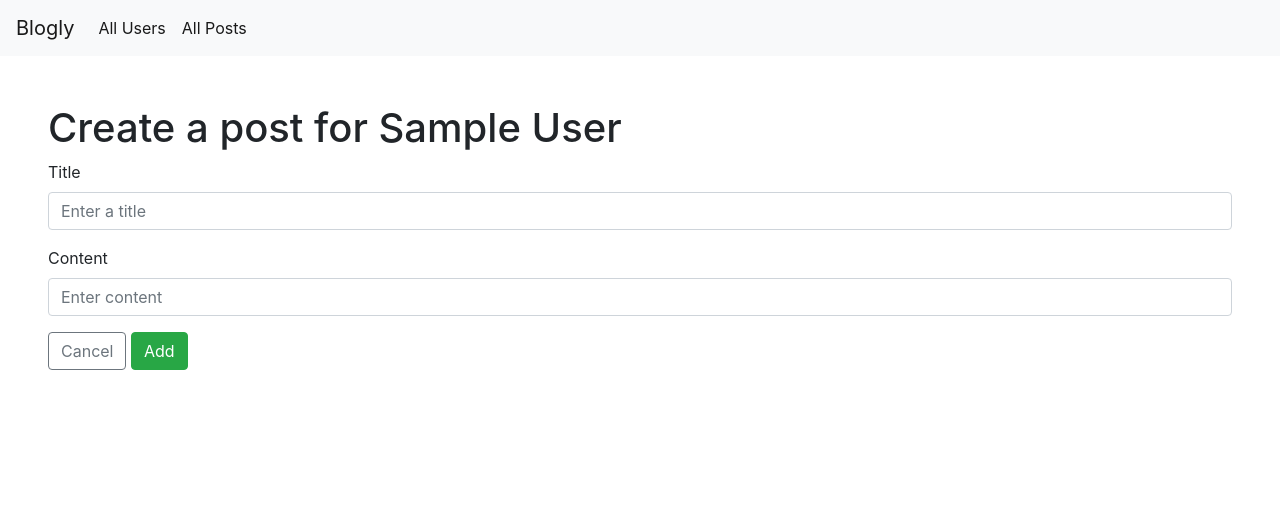
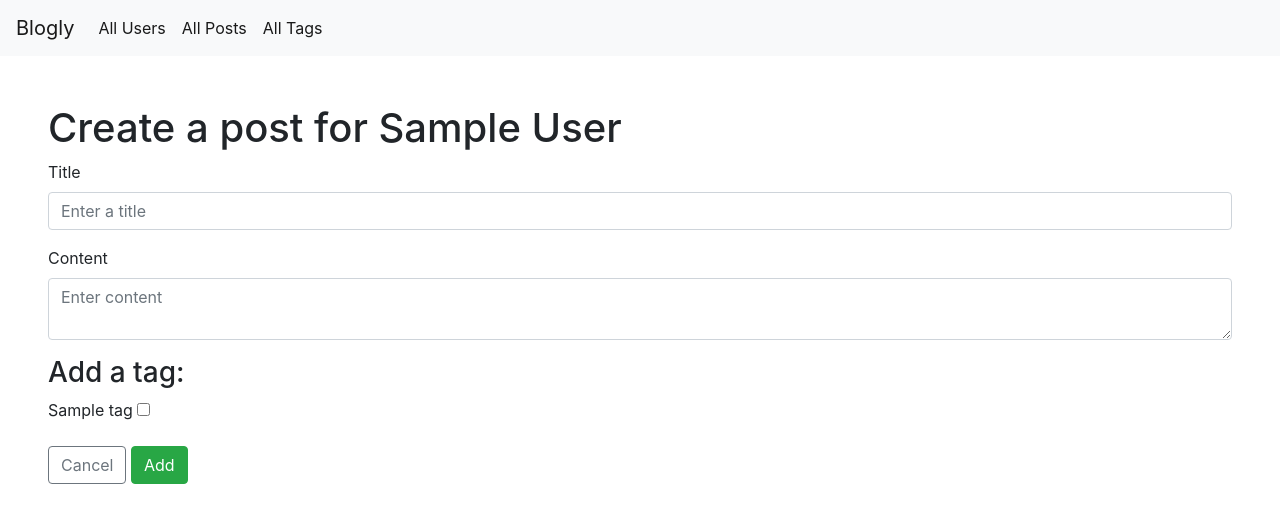
Before and after one commit to KiaMorelos/23_Blogly, a Flask app: page /users/1/posts/new in a window 1280 px wide. Shown: the top 523 px of the page. Run offline with Flask 2, Linux system fonts and the light colour scheme; tables that the repository leaves empty hold one stand-in row (values such as "Sample post").

Commit message:
added tag routes and adjusted nav bar by adding boostrap scripts to toggle mobile menu

```diff
--- a/app.py
+++ b/app.py
@@ -2,11 +2,11 @@
 from flask import Flask, request, redirect, render_template
 from flask_debugtoolbar import DebugToolbarExtension
 
-from models import db, connect_db, User, Post
+from models import db, connect_db, User, Post, Tag, PostTag
 
 app = Flask(__name__)
 app.config['SECRET_KEY'] = "its_a_secret_to_everybody"
-# debug = DebugToolbarExtension(app)
+debug = DebugToolbarExtension(app)
 
 app.config['SQLALCHEMY_DATABASE_URI'] = 'postgresql:///blogly'
 app.config['SQLALCHEMY_TRACK_MODIFICATIONS'] = False
@@ -25,7 +25,7 @@ def home():
 def user_list_page():
     """Users Page View"""
     users = User.query.order_by(User.last_name, User.first_name).all()
-    return render_template('index.html', users=users)
+    return render_template('all-users.html', users=users)
 
 @app.route('/users/new', methods=['GET'])
 def get_user_form():
@@ -89,7 +89,8 @@ def show_all_posts():
 def new_post_form(user_id):
     """Show New Post Form View"""
     user = User.query.get_or_404(user_id)
-    return render_template('add-post-form.html', user=user)
+    tags = Tag.query.order_by(Tag.name).all()
+    return render_template('add-post-form.html', user=user, tags=tags)
 
 @app.route('/users/<int:user_id>/posts/new', methods=['POST'])
 def add_new_post(user_id):
@@ -136,3 +137,57 @@ def delete_post(post_id):
     db.session.delete(post)
     db.session.commit()
     return redirect(f'/users/{user}')
+
+
+### Tag Routes ###
+@app.route('/tags')
+def tag_list():
+    """Show List View of all Tags with Links to tag details"""
+    tags = Tag.query.order_by(Tag.name).all()
+    return render_template('all-tags.html', tags=tags)
+
+@app.route('/tags/<int:tag_id>')
+def tag_details(tag_id):
+    """Tag Detail Page View"""
+    tag = Tag.query.get_or_404(tag_id)
+    return render_template('tag-details.html', tag=tag)
+
+@app.route('/tags/new')
+def new_tag_form():
+    """Show Add Tag Form View"""
+    return render_template('add-tag-form.html')
+
+@app.route('/tags/new', methods=['POST'])
+def new_tag():
+    """Tag form Submitted"""
+    new_tag = Tag(name=request.form['name'])
+
+    db.session.add(new_tag)
+    db.session.commit()
+
+    return redirect('/tags')
+
+@app.route('/tags/<int:tag_id>/edit')
+def edit_tag_form(tag_id):
+    """Edit existing tag, show form view"""
+    tag = Tag.query.get_or_404(tag_id)
+    return render_template('edit-tag.html', tag=tag)
+
+@app.route('/tags/<int:tag_id>/edit', methods=['POST'])
+def edit_tag(tag_id):
+    """Tag edit form submitted"""
+    tag = Tag.query.get_or_404(tag_id)
+    tag.name = request.form['name']
+
+    db.session.add(tag)
+    db.session.commit()
+
+    return redirect('/tags')
+
+@app.route('//tags/<int:tag_id>/delete', methods=['POST'])
+def delete_tag(tag_id):
+    """Delete Tag"""
+    tag = Tag.query.get_or_404(tag_id)
+    db.session.delete(tag)
+    db.session.commit()
+    return redirect('/tags')
--- a/models.py
+++ b/models.py
@@ -38,10 +38,38 @@ class Post(db.Model):
     created_at = db.Column(db.DateTime, nullable=False, default=datetime.datetime.now)
     user_id = db.Column(db.Integer, db.ForeignKey('users.id'), nullable=False)
 
+    tags = db.relationship('Tag', secondary="post_tags", backref="posts")
+
     def __repr__(self):
         """Show info about post object"""
         p = self
-        return f"<Post>"
+        return f"<Post Title: {p.title}, by user id: {p.user_id}>"
+
+class Tag(db.Model):
+    """Tags"""
+    __tablename__ = "tags"
+
+    id = db.Column(db.Integer, primary_key=True, autoincrement=True)
+    name = db.Column(db.Text, nullable=False, unique=True)
+
+    def __repr__(self):
+        """Show info about post object"""
+        t = self
+        return f"<Tag Name: {t.name}>"
+
+class PostTag(db.Model):
+        """Post and Tags Middle Table"""
+        __tablename__ = "post_tags"
+
+        post_id = db.Column(db.Integer, db.ForeignKey('posts.id'), primary_key=True)
+        tag_id = db.Column(db.Integer, db.ForeignKey('tags.id'), primary_key=True)
+
+        def __repr__(self):
+            """Show info about post object"""
+            pt = self
+            return f"<Post id is {pt.post_id}, and tag id is {pt.tag_id}>"
+
+
 
 def connect_db(app):
     """Connect to database."""
--- a/templates/add-new-user.html
+++ b/templates/add-new-user.html
@@ -7,11 +7,11 @@
 <form method="POST">
     <div class="form-group">
         <label for="first name">First Name</label>
-         <input type="text" placeholder="Enter a first name" name="firstname" class="form-control" >
+         <input type="text" placeholder="Enter a first name" name="firstname" class="form-control" required>
      </div>
      <div class="form-group">
          <label for="last name">Last Name</label>
-         <input type="text" placeholder="Enter a last name" name="lastname" class="form-control" >
+         <input type="text" placeholder="Enter a last name" name="lastname" class="form-control" required>
      </div>
      <div class="form-group">
          <label for="profile image url">Profile Image Url</label>
--- a/templates/add-post-form.html
+++ b/templates/add-post-form.html
@@ -7,12 +7,24 @@
 <form method="POST">
     <div class="form-group">
         <label for="title">Title</label>
-         <input type="text" placeholder="Enter a title" name="title" class="form-control" >
+         <input type="text" placeholder="Enter a title" name="title" class="form-control" required>
      </div>
      <div class="form-group">
          <label for="content">Content</label>
-         <input type="text" placeholder="Enter content" name="content" class="form-control" >
+         <textarea type="text" placeholder="Enter content" name="content" class="form-control" required></textarea>
      </div>
+     <div class="form-group">
+        <h3>Add a tag:</h3>
+        {% if tags %}
+            {% for tag in tags %}
+                <label for="content">{{tag.name}}</label>
+                <input type="checkbox" name="tag-name" class="form control" value="{{tag.id}}">
+                <br>
+            {% endfor %}
+        {% else %}
+        No tags available yet. <a href="/tags/new">Create some here >></a>
+        {% endif %}
+    </div>
     <a href="/users" class="btn btn-outline-secondary">Cancel</a>
 
     <button type="submit" class="btn btn-success">Add</button>
--- a/templates/base.html
+++ b/templates/base.html
@@ -21,9 +21,16 @@
             <li class="nav-item active">
                 <a class="nav-link" href="/all-posts">All Posts</a>
             </li>
+            <li class="nav-item active">
+              <a class="nav-link" href="/tags">All Tags</a>
+          </li>
           </ul>
         </div>
       </nav>
     <div class="m-5">{% block content %} main content {% endblock%}</div>
+    <script src="https://cdn.jsdelivr.net/npm/jquery@3.5.1/dist/jquery.slim.min.js" integrity="sha384-DfXdz2htPH0lsSSs5nCTpuj/zy4C+OGpamoFVy38MVBnE+IbbVYUew+OrCXaRkfj" crossorigin="anonymous"></script>
+<script src="https://cdn.jsdelivr.net/npm/popper.js@1.16.1/dist/umd/popper.min.js" integrity="sha384-9/reFTGAW83EW2RDu2S0VKaIzap3H66lZH81PoYlFhbGU+6BZp6G7niu735Sk7lN" crossorigin="anonymous"></script>
+<script src="https://cdn.jsdelivr.net/npm/bootstrap@4.6.1/dist/js/bootstrap.min.js" integrity="sha384-VHvPCCyXqtD5DqJeNxl2dtTyhF78xXNXdkwX1CZeRusQfRKp+tA7hAShOK/B/fQ2" crossorigin="anonymous"></script>
+
 </body>
 </html>
--- a/templates/edit-post.html
+++ b/templates/edit-post.html
@@ -7,11 +7,11 @@
 <form method="POST">
     <div class="form-group">
         <label for="title">Title</label>
-         <input type="text" placeholder="Enter a title" name="title" class="form-control" >
+         <input type="text" placeholder="Enter a title" name="title" class="form-control" required>
      </div>
      <div class="form-group">
          <label for="content">Content</label>
-         <input type="text" placeholder="Enter content" name="content" class="form-control" >
+         <textarea type="text" placeholder="Enter content" name="content" class="form-control" required></textarea>
      </div>
     <a href="/users/{{post.user.id}}" class="btn btn-outline-secondary">Cancel</a>
 
--- a/templates/edit-user-details.html
+++ b/templates/edit-user-details.html
@@ -7,15 +7,15 @@
 <form method="POST">
     <div class="form-group">
        <label for="first name">First Name</label>
-        <input type="text" placeholder="Enter a first name" name="firstname" class="form-control" >
+        <input type="text" placeholder="Enter a first name" name="firstname" class="form-control" required>
     </div>
     <div class="form-group">
         <label for="last name">Last Name</label>
-        <input type="text" placeholder="Enter a last name" name="lastname" class="form-control" >
+        <input type="text" placeholder="Enter a last name" name="lastname" class="form-control" required>
     </div>
     <div class="form-group">
         <label for="profile image url">Profile Image Url</label>
-        <input type="text" placeholder="Enter an image url" name="url" class="form-control" >
+        <input type="text" placeholder="Enter an image url" name="url" class="form-control">
    </div>
     <a href="/users" class="btn btn-outline-secondary">Cancel</a>
     <button type="submit" class="btn btn-success">Finish Editing</button>
```
Also changed, not shown: templates/add-tag-form.html (added, +17 -0 lines), templates/all-tags.html (added, +19 -0 lines), templates/edit-tag.html (added, +17 -0 lines), templates/tag-details.html (added, +23 -0 lines), templates/all-users.html (renamed from templates/index.html).
